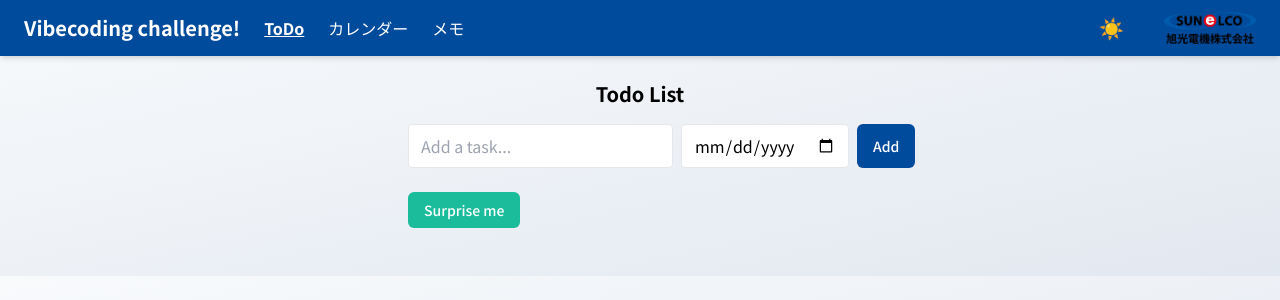
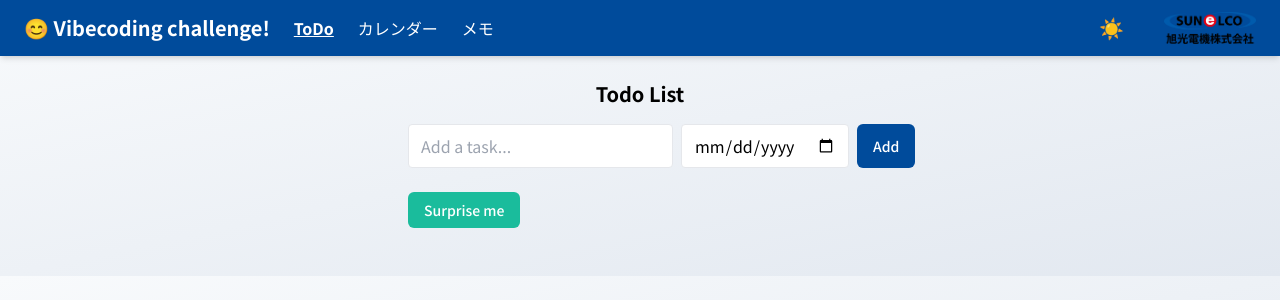
Before and after one commit to TakashiWadaCEO/AI_Docker, a React (Vite) app in the folder app/: page /todo in a window 1280 px wide. Shown: the top 300 px of the page. Built offline with nearby package versions, Linux system fonts and the light colour scheme.

Commit message:
Azureが落ちたので再テスト

```diff
--- a/app/src/components/NavBar.tsx
+++ b/app/src/components/NavBar.tsx
@@ -27,7 +27,7 @@ export default function NavBar() {
     <header className="bg-brand text-white px-6 py-3 shadow-md">
       <nav className="flex items-center gap-6">
         {/* ------- タイトル ------- */}
-        <h1 className="text-xl font-bold">Vibecoding challenge!</h1>
+        <h1 className="text-xl font-bold">😊 Vibecoding challenge!</h1>
 
         {/* ------- 左側のメニュー ------- */}
         <NavLink to="/todo"     className={linkClasses}>ToDo</NavLink>
```
